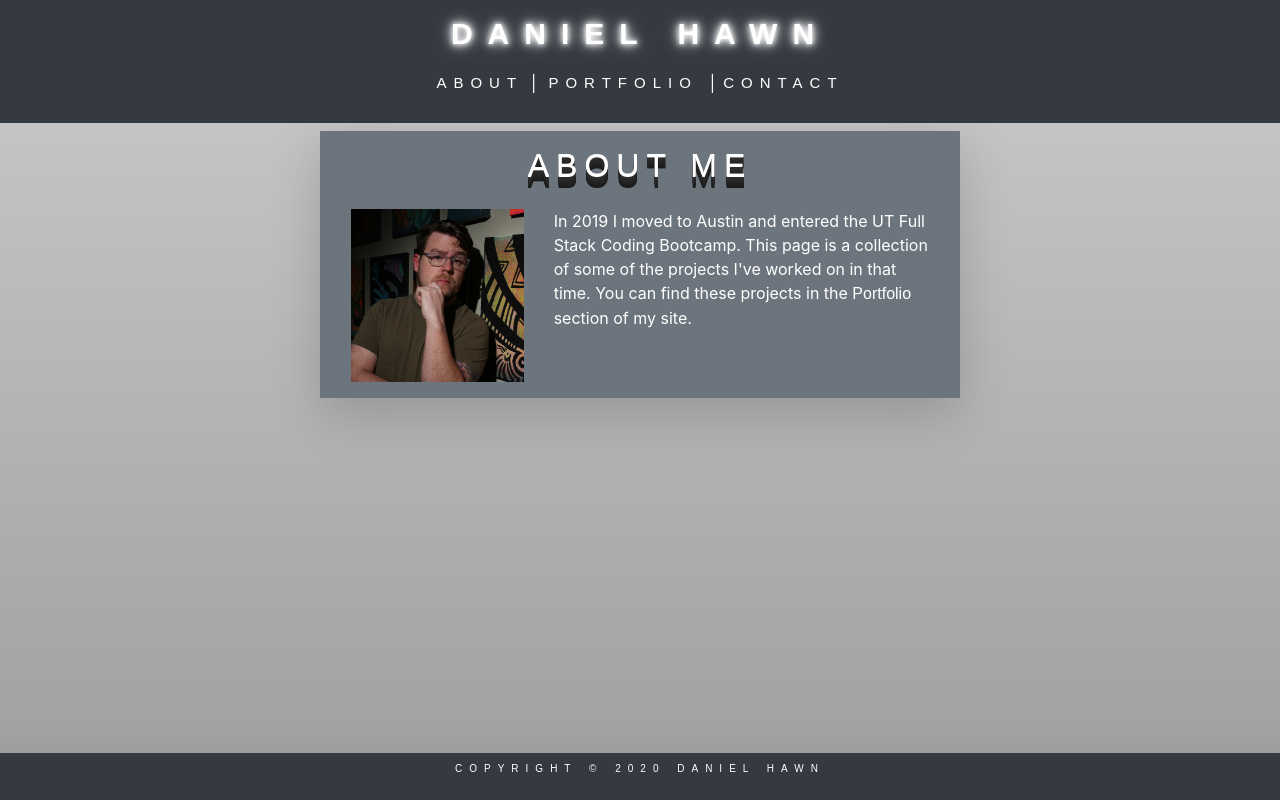
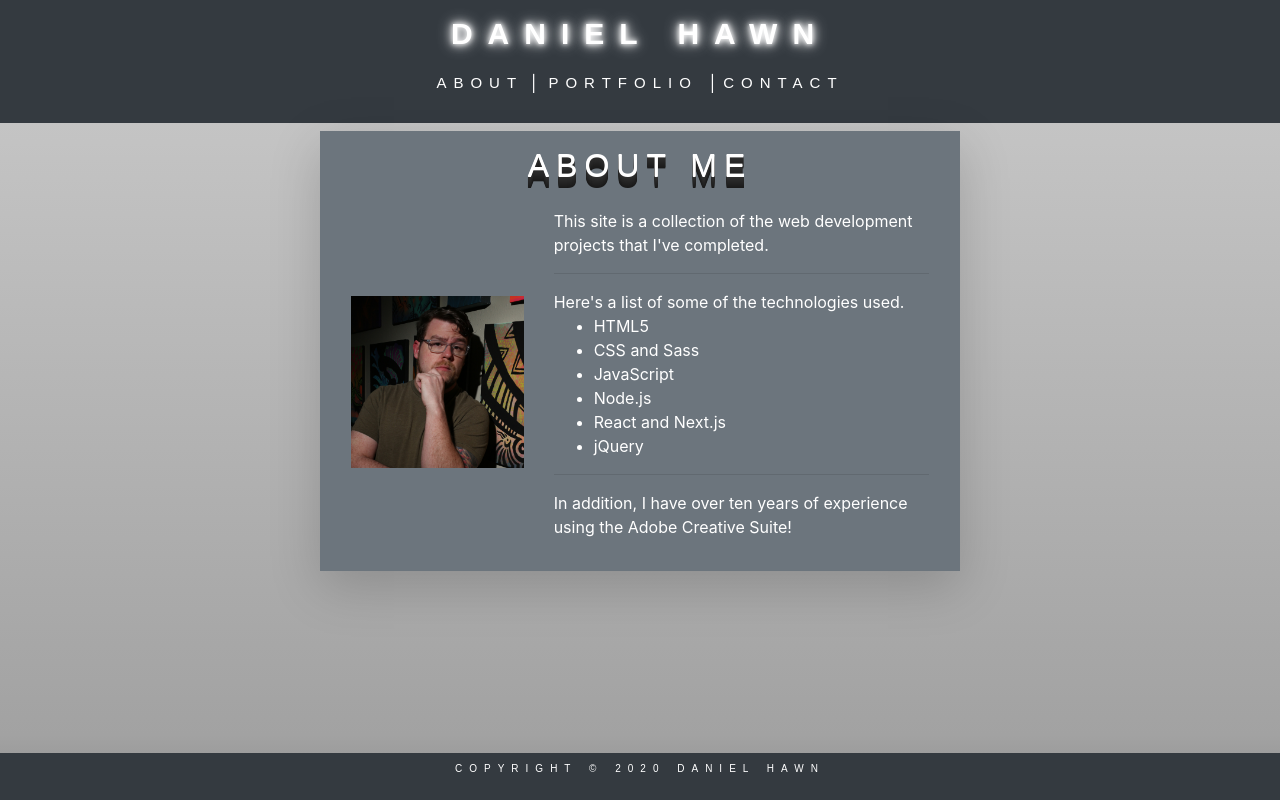
Before and after one commit to danieljhawn/react-next-portfolio, a Next.js app: page / in a window 1280 px wide. Shown: the top 800 px of the page. Built offline with nearby package versions, Linux system fonts and the light colour scheme.

Commit message:
updates skill section in about me

```diff
--- a/pages/index.js
+++ b/pages/index.js
@@ -46,10 +46,18 @@ const Home = () => (
               </div>
               <div className="col">
                 <p className="bodyText">
-                  In 2019 I moved to Austin and entered the UT Full Stack Coding Bootcamp.
-                  This page is a collection of some of the projects I've worked on in that time.
-                                    You can find these projects in the <a style={linkStyle} href="/portfolio">Portfolio</a> section of my site.
-                                </p>
+                  This site is a collection of the web development projects that I've completed.<hr></hr>
+                  Here's a list of some of the technologies used.
+                  <ul>
+                    <li>HTML5</li>
+                    <li>CSS and Sass</li>
+                    <li>JavaScript</li>
+                    <li>Node.js</li>
+                    <li>React and Next.js</li>
+                    <li>jQuery</li>
+                  </ul><hr></hr>
+                  In addition, I have over ten years of experience using the Adobe Creative Suite!
+                </p>
               </div>
             </div>
           </div>
```
